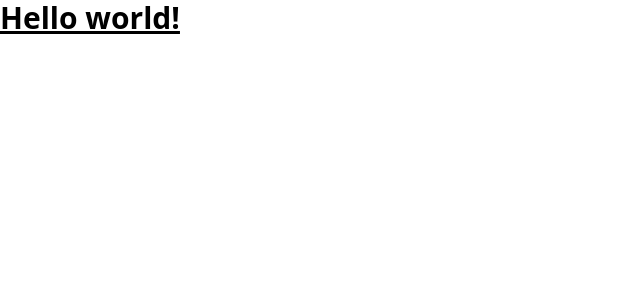
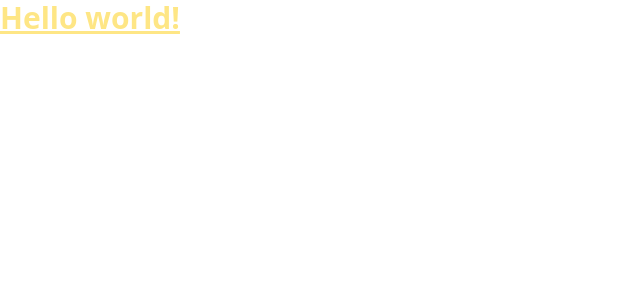
Before and after one commit to YasasBanuka/tutorz-frontend, a React (Vite) app: page / in a window 1280 px wide. Shown: the top 300 px of the page, without its empty margins (0-640 px from the left). Built offline with nearby package versions, Linux system fonts and the light colour scheme.

Commit message:
Start User Authentication & Identity Implementation

```diff
--- a/src/App.jsx
+++ b/src/App.jsx
@@ -5,7 +5,7 @@
 
   return (
     <>
-      <h1 className="text-3xl font-bold underline">
+      <h1 className="text-3xl font-bold underline text-amber-200">
         Hello world!
       </h1>
     </>
```
